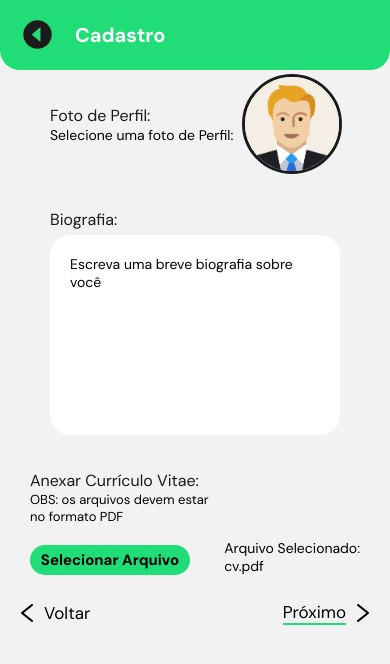
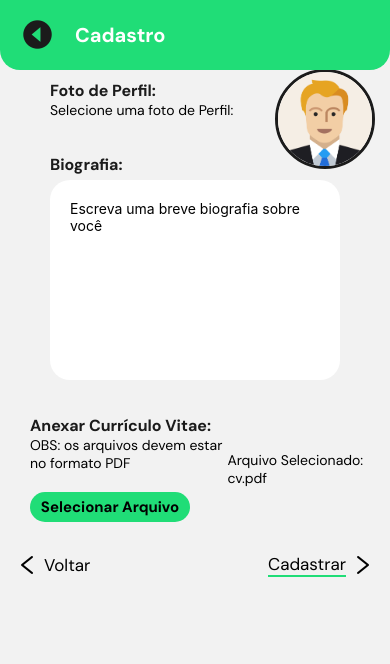
Before and after one commit to Vinidevkz/AppWorkUPTCC, a React Native app: screen /SignON3 in a window 390 px wide. Shown: the top 664 px of the page. Built offline with nearby package versions, Linux system fonts and the light colour scheme.

Commit message:
validação de campos

```diff
--- a/src/pages/initialPages/context/provider.js
+++ b/src/pages/initialPages/context/provider.js
@@ -10,11 +10,13 @@ export const Provider = ({ children }) => {
   const [email, setEmail] = useState('');
   const [senha, setSenha] = useState('');
   const [tel, setTel] = useState('');
-  const [date, setDate] = useState('');
   const [cep, setCep] = useState('');
+  const [nasc, setNasc] = useState('');
+  const [bio, setBio] = useState('');
+
 
   return (
-    <Context.Provider value={{ nome, setNome, userName, setUserName, idade, setIdade, email, setEmail, senha, setSenha, tel, setTel, date, setDate, cep, setCep }}>
+    <Context.Provider value={{ nome, setNome, userName, setUserName, idade, setIdade, email, setEmail, senha, setSenha, tel, setTel, nasc, setNasc, cep, setCep, bio, setBio }}>
       {children}
     </Context.Provider>
   );
--- a/src/pages/initialPages/signon1.js
+++ b/src/pages/initialPages/signon1.js
@@ -29,7 +29,7 @@ const Stack = createNativeStackNavigator()
 
 
 export default function SignON1({navigation}) {
-  const {nome, setNome, userName, setUserName, email, setEmail, senha, setSenha} = useContext(Context);
+  const {nome, setNome, setUserName, setEmail, setSenha} = useContext(Context);
   const [passwordVisible, setPasswordVisible] = useState(false)
   //Carregador de fontes
   const fontsLoaded = useFonts();
@@ -63,21 +63,28 @@ export default function SignON1({navigation}) {
 
       <View style={styles.mainContainer}>
         <View style={styles.formCont}>
-          <Text style={[styles.DMSansRegular, styles.formTitle]}>Nome:</Text>
-          <TextInput placeholder="Digite seu nome" style={[styles.DMSansRegular, styles.inputCont]}/>
+          <Text style={[styles.DMSansBold, styles.formTitle]}>Nome:</Text>
+          <TextInput placeholder="Digite seu nome" style={[styles.DMSansRegular, styles.inputCont]}
+          onChangeText={(text)=>setNome(text)}
+          />
         </View>
         <View style={styles.formCont}>
-          <Text style={[styles.DMSansRegular, styles.formTitle]}>Nome de usuário:</Text>
-          <TextInput placeholder="Digite seu nome de usuário" style={[styles.DMSansRegular, styles.inputCont]}/>
+          <Text style={[styles.DMSansBold, styles.formTitle]}>Nome de usuário:</Text>
+          <TextInput placeholder="Digite seu nome de usuário" style={[styles.DMSansRegular, styles.inputCont]}
+          onChangeText={(text)=>setUserName(text)}
+
+          />
         </View>
         <View style={styles.formCont}>
           <Text style={[styles.DMSansRegular, styles.formTitle]}>Email:</Text>
-          <TextInput placeholder="exemplo@gmail.com" style={[styles.DMSansRegular, styles.inputCont]} value={email} onChangeText={handleEmailChange}/>
+          <TextInput placeholder="exemplo@gmail.com" style={[styles.DMSansRegular, styles.inputCont]} onChangeText={handleEmailChange}/>
         </View>
         <View style={styles.formCont}>
-          <Text style={[styles.DMSansRegular, styles.formTitle]}>Senha:</Text>
+          <Text style={[styles.DMSansBold, styles.formTitle]}>Senha:</Text>
           <View style={styles.inputCont}>
-          <TextInput placeholder="Crie uma senha" style={[styles.DMSansRegular, styles.inputText]} secureTextEntry={!passwordVisible}/>
+          <TextInput placeholder="Crie uma senha" style={[styles.DMSansRegular, styles.inputText]} secureTextEntry={!passwordVisible}
+          onChangeText={(text)=>setSenha(text)}
+          />
           <TouchableOpacity onPress={() => setPasswordVisible(!passwordVisible)}>
             <FontAwesome6
                 name={passwordVisible ? "eye-slash" : "eye"}
--- a/src/pages/initialPages/signon2.js
+++ b/src/pages/initialPages/signon2.js
@@ -10,6 +10,7 @@ import {
   ActivityIndicator,
   TouchableOpacity,
 } from "react-native";
+import { TextInputMask } from 'react-native-masked-text';
 
 import styles from "./styles/signon.js";
 import Ionicons from "@expo/vector-icons/Ionicons";
@@ -19,13 +20,10 @@ import FontAwesome6 from "@expo/vector-icons/FontAwesome6";
 import useFonts from "../../styles/fontloader/fontloader.js";
 import { useContext, useState } from "react";
 import { Context } from "./context/provider.js";
-import { TextInputMask } from 'react-native-masked-text';
-
 
 
 export default function SignON2({navigation}) {
-  const {tel, setTel, date, setDate, cep, setCep} = useContext(Context);
-  const [passwordVisible, setPasswordVisible] = useState(false)
+  const {setTel, setNasc, setCep} = useContext(Context);
 
   //Carregador de fontes
   const fontsLoaded = useFonts();
@@ -65,8 +63,7 @@ export default function SignON2({navigation}) {
           }}
           placeholder="(99) 99999-9999"
           style={[styles.DMSansRegular, styles.inputCont]}
-          value={tel}
-          onChangeText={text => setTel(text)}
+          onChangeText={(text)=>setTel(text)}
         />
         </View>
         <View style={styles.formCont}>
@@ -78,8 +75,7 @@ export default function SignON2({navigation}) {
           }}
           placeholder="DD/MM/AAAA"
           style={[styles.DMSansRegular, styles.inputCont]}
-          value={date}
-          onChangeText={text => setDate(text)}
+          onChangeText={text => setNasc(text)}
         />
         </View>
         <View style={styles.formCont}>
@@ -88,7 +84,6 @@ export default function SignON2({navigation}) {
           type={'zip-code'}
           placeholder="Digite seu CEP"
           style={[styles.DMSansRegular, styles.inputCont]}
-          value={cep}
           onChangeText={text => setCep(text)}
         />
 
--- a/src/pages/initialPages/signon3.js
+++ b/src/pages/initialPages/signon3.js
@@ -7,24 +7,71 @@ import {
   SafeAreaView,
   ActivityIndicator,
   TouchableOpacity,
-  Image,
+  Image
 } from "react-native";
 
 import styles from "./styles/signon.js";
+import stylesProfile from "../../styles/profile.js"
 import Ionicons from "@expo/vector-icons/Ionicons";
-import AntDesign from "@expo/vector-icons/AntDesign";
+import AntDesign from '@expo/vector-icons/AntDesign';
 import FontAwesome6 from "@expo/vector-icons/FontAwesome6";
 
 import useFonts from "../../styles/fontloader/fontloader.js";
 import { useContext, useState } from "react";
 import { Context } from "./context/provider.js";
 
-export default function SignON3({ navigation }) {
-  const { nome, setNome, userName, setUserName } = useContext(Context);
-  const [passwordVisible, setPasswordVisible] = useState(false);
+
+export default function SignON3({navigation}) {
+  const {nome, setBio,bio,email,senha,nasc,cep,tel,userName} = useContext(Context);
+  const [passwordVisible, setPasswordVisible] = useState(false)
+  console.log(nome)
+  console.log(bio)
+  console.log(email)
+  console.log(nasc)
+  console.log(cep)
+  console.log(tel)
+  console.log(userName)
+
+async function cadastroUser(){
+  try{
+    const response = await fetch('http://127.0.0.1:8000/api/usuario',{
+      method:'POST',
+      headers:{
+        'Accept': 'application/json',
+        'Content-Type': 'application/json'
+      },
+      body:JSON.stringify({
+       // primeiro nome que vai pegar na Api,o segundo é oq que vc manda aqui
+        nome: nome,
+        email:email,
+        nascimento:nasc,
+        cep:cep,
+        telefone:tel,
+        userName:userName,
+        bio:bio
+
+      })
+    })
+
+    const resp = await response.json()
+
+    if(resp === 200){
+      alert('usuario cadastrado')
+    }else{
+      alert('faz direito ai kraio')
+    }
+  }catch(error){
+    alert(error)
+  }
+
+
+  navigation.navigate('SignON3')
+}
+
 
   //Carregador de fontes
   const fontsLoaded = useFonts();
+
 
   if (!fontsLoaded) {
     return (
@@ -38,7 +85,7 @@ export default function SignON3({ navigation }) {
   return (
     <SafeAreaView>
       <View style={styles.header}>
-        <TouchableOpacity onPress={() => navigation.navigate("Welcome")}>
+        <TouchableOpacity onPress={() => navigation.navigate('Welcome')}>
           <Ionicons name="caret-back-circle-sharp" size={35} color="#1b1b1b" />
         </TouchableOpacity>
         <Text style={[styles.DMSansBold, styles.title]}>Cadastro</Text>
@@ -47,69 +94,52 @@ export default function SignON3({ navigation }) {
       <View style={styles.mainContainer}>
         <View style={[styles.formCont, styles.row]}>
           <View>
-            <Text style={[styles.DMSansRegular, styles.formTitle]}>
-              Foto de Perfil:
-            </Text>
-            <Text style={styles.DMSansRegular}>
-              Selecione uma foto de Perfil:{" "}
-            </Text>
+            <Text style={[styles.DMSansBold, styles.formTitle]}>Foto de Perfil:</Text>
+            <Text style={styles.DMSansRegular}>Selecione uma foto de Perfil: </Text>
           </View>
-          <View style={styles.profileIconBox}>
+          <View style={stylesProfile.profileIconBox}>
               <Image
                 source={require("../../../assets/icons/manicon.png")}
-              style={styles.icon}
+                style={stylesProfile.icon}
               />
             </View>
         </View>
 
         <View style={styles.formCont}>
-          <Text style={[styles.DMSansRegular, styles.formTitle]}>Biografia:</Text>
+          <Text style={[styles.DMSansBold, styles.formTitle]}>Biografia:</Text>
 
-          <TextInput
-            placeholder="Escreva uma breve biografia sobre você"
-            style={[styles.bioCont, styles.DMSansRegular]}
-            multiline={true}
-          ></TextInput>
+          <TextInput placeholder="Escreva uma breve biografia sobre você" style={styles.bioCont} multiline={true}
+          onChangeText={(text)=>setBio(text)}/>
+
+
         </View>
 
         <View style={[styles.pdfCvCont, styles.row]}>
           <View style={styles.gap}>
          <View>
-              <Text style={[styles.DMSansRegular, styles.formTitle]}>
-                Anexar Currículo Vitae:
-              </Text>
-              <Text style={[styles.DMSansRegular, styles.pdfDesc]}>
-                OBS: os arquivos devem estar{"\n"}no formato PDF{" "}
-              </Text>
+          <Text style={[styles.DMSansBold, styles.formTitle]}>Anexar Currículo Vitae:</Text>
+          <Text style={styles.DMSansRegular}>OBS: os arquivos devem estar{'\n'}no formato PDF </Text>
          </View>
 
-            <TouchableOpacity style={styles.button}>
-              <Text style={[styles.DMSansBold, styles.buttonText]}>
-                Selecionar Arquivo
-              </Text>
-            </TouchableOpacity>
+         <TouchableOpacity style={styles.button}><Text style={[styles.DMSansBold, styles.buttonText]}>Selecionar Arquivo</Text></TouchableOpacity>
          </View>
 
-          <View style={{alignSelf: 'flex-end'}}>
+         <View>
           <Text style={styles.DMSansRegular}>Arquivo Selecionado:</Text>
           <Text style={styles.DMSansRegular}>cv.pdf</Text>
          </View>
         </View>
+
       </View>
 
       <View style={styles.footerCont}>
-        <TouchableOpacity
-          style={styles.backButton}
-          onPress={() => navigation.goBack()}
-        >
+      <TouchableOpacity style={styles.backButton} onPress={() => navigation.goBack()}>
       <AntDesign name="left" size={24} color="black" />
           <Text style={[styles.DMSansRegular, styles.footerText]}>Voltar</Text>
+
         </TouchableOpacity>
-        <TouchableOpacity
-          style={styles.nextButton}
-          onPress={() => navigation.navigate("SignON3")}
-        >
-          <Text style={[styles.DMSansRegular, styles.nextText]} onPress={() => navigation.navigate('TabBar')}>Próximo</Text>
+        <TouchableOpacity style={styles.nextButton} onPress={cadastroUser }>
+          <Text style={[styles.DMSansRegular, styles.nextText]}>Cadastrar</Text>
           <AntDesign name="right" size={24} color="black" />
         </TouchableOpacity>
       </View>
```
Lines whose indentation alone changed are shown as unchanged.
